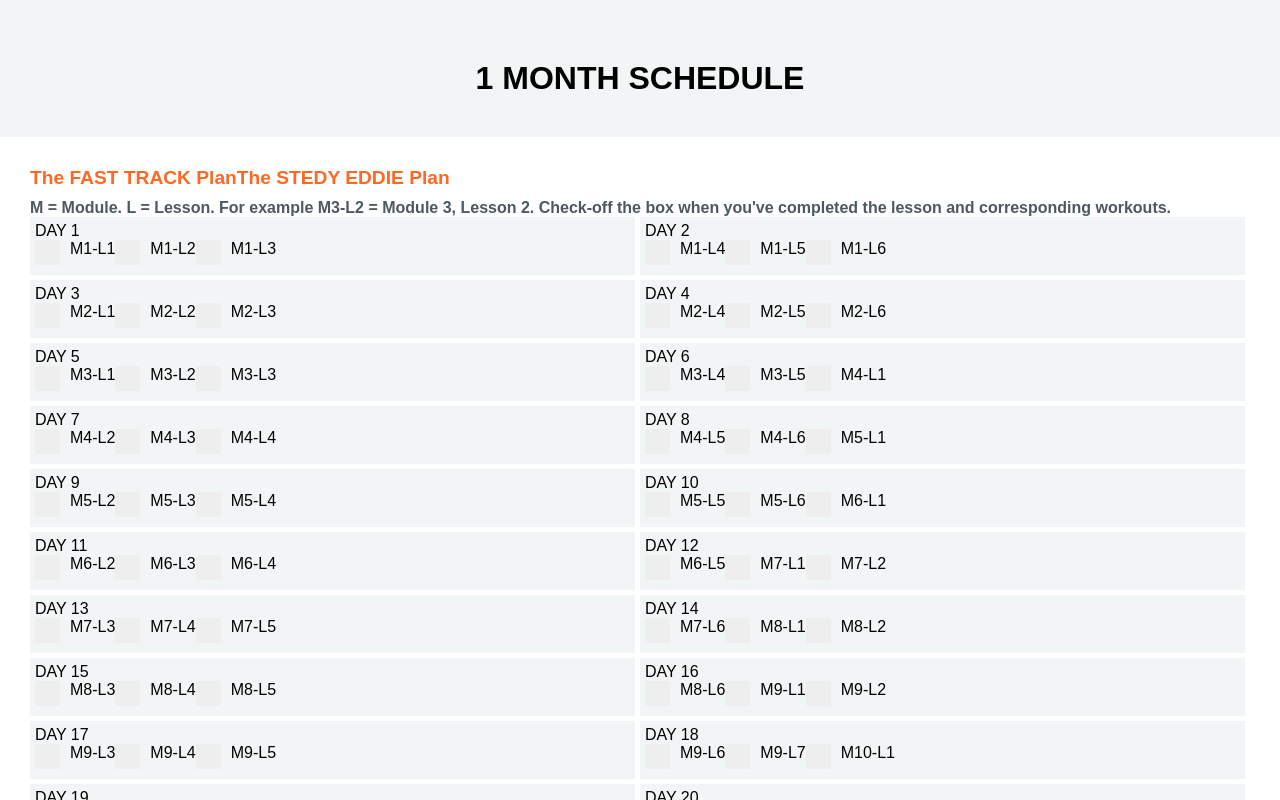
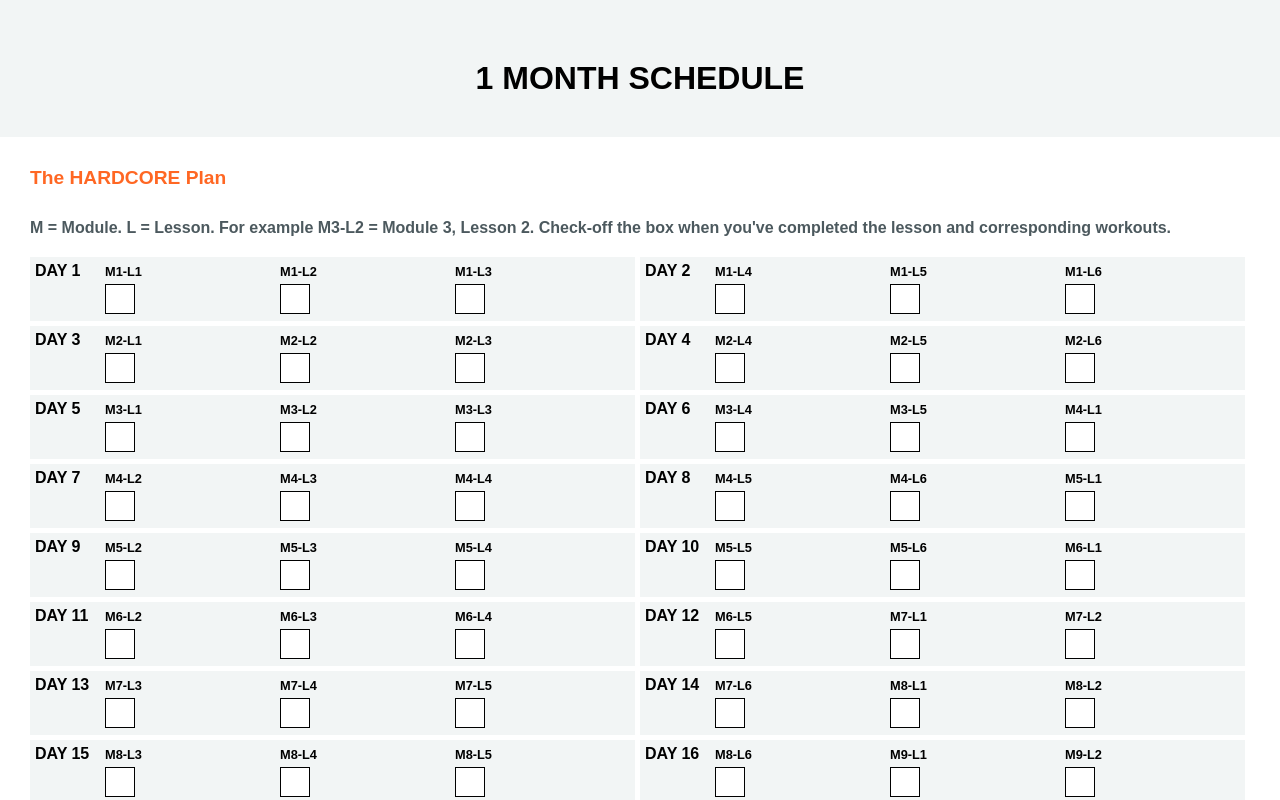
Before and after one commit to NicolasConstant/bassbuzz-progression, an Angular app: page / in a window 1280 px wide. Both pictures are taken after a click on the link "select 1 month". Shown: the top 800 px of the page. Built offline with nearby package versions, Linux system fonts and the light colour scheme.

Commit message:
lesson positionning

```diff
--- a/src/app/app.component.html
+++ b/src/app/app.component.html
@@ -24,9 +24,9 @@
         </a>
     </div>
     <div *ngIf="scheduleType !== 0">
-        <h2 *ngIf="scheduleType !== 1" class="content__title">The HARDCORE Plan</h2>
-        <h2 *ngIf="scheduleType !== 2" class="content__title">The FAST TRACK Plan</h2>
-        <h2 *ngIf="scheduleType !== 3" class="content__title">The STEDY EDDIE Plan</h2>
+        <h2 *ngIf="scheduleType === 1" class="content__title">The HARDCORE Plan</h2>
+        <h2 *ngIf="scheduleType === 2" class="content__title">The FAST TRACK Plan</h2>
+        <h2 *ngIf="scheduleType === 3" class="content__title">The STEDY EDDIE Plan</h2>
 
         <p class="content__description">M = Module. L = Lesson. For example M3-L2 = Module 3, Lesson 2. Check-off the box when you've completed the lesson and corresponding workouts.</p>
 
--- a/src/app/app.component.scss
+++ b/src/app/app.component.scss
@@ -18,13 +18,14 @@ $orange: #ff6723;
     padding: 0 30px;
 
     &__title {
-        margin: 30px 0 10px 0;
+        margin: 30px 0 30px 0;
         display: inline-block;
         color: #ff6723;
         font-size: 1.2em;
     }
 
     &__description {
+        margin: 0 0 20px 0;
         font-weight: bold;
         color: #4c595e;
     }
--- a/src/app/components/lesson/lesson.component.scss
+++ b/src/app/components/lesson/lesson.component.scss
@@ -1,7 +1,11 @@
 .container {
+    font-size: .8em;
+    font-weight: bold;
+    height: 40px;
+
     display: inline-block;
     position: relative;
-    padding-left: 35px;
+    // padding-left: 35px;
     margin-bottom: 12px;
     cursor: pointer;
     // font-size: 22px;
@@ -23,11 +27,13 @@
   /* Create a custom checkbox */
   .checkmark {
     position: absolute;
-    top: 0;
+    top: 20px;
     left: 0;
-    height: 25px;
-    width: 25px;
+    height: 30px;
+    width: 30px;
     background-color: #eee;
+    background-color: #fff;
+    border: 1px solid black;
   }
 
   /* On mouse-over, add a grey background color */
--- a/src/app/components/schedule/schedule.component.html
+++ b/src/app/components/schedule/schedule.component.html
@@ -2,9 +2,11 @@
     <div *ngIf="scheduleType === 1">
         <div *ngFor="let d of days">
             <div class="schedule__element schedule__day">
-                <div>DAY {{ d.name }}</div>
-                <div *ngFor="let l of d.lessons">
-                    <app-lesson class="lesson" [id]="l.id"></app-lesson>
+                <div class="schedule__day--title">DAY {{ d.name }}</div>
+                <div class="schedule__day--lessons">
+                    <div *ngFor="let l of d.lessons">
+                        <app-lesson class="schedule__day--lessons--lesson lesson" [id]="l.id"></app-lesson>
+                    </div>
                 </div>
             </div>
         </div>
@@ -14,7 +16,7 @@
             <div class="schedule__element schedule__month">
                 <div>WEEK {{ d.name }}</div>
                 <div *ngFor="let l of d.lessons">
-                    <app-lesson class="lesson"  [id]="l.id"></app-lesson>
+                    <app-lesson class="lesson" [id]="l.id"></app-lesson>
                 </div>
             </div>
         </div>
@@ -24,7 +26,7 @@
             <div class="schedule__element schedule__month-6">
                 <div>WEEK {{ d.name }}</div>
                 <div *ngFor="let l of d.lessons">
-                    <app-lesson class="lesson"  [id]="l.id"></app-lesson>
+                    <app-lesson class="lesson" [id]="l.id"></app-lesson>
                 </div>
             </div>
         </div>
--- a/src/app/components/schedule/schedule.component.scss
+++ b/src/app/components/schedule/schedule.component.scss
@@ -17,6 +17,22 @@ $light-gray: #f2f5f5;
         &:nth-child(odd){
             margin-right: 5px;
         }
+
+        &--title {
+            width: 70px;
+            font-weight: bold;
+            float: left;
+        }
+
+        &--lessons {
+            margin-left: 70px;
+            width: calc(100% - 70px);
+
+            &--lesson {
+                width: calc(100% / 3);
+                // outline: 1px solid greenyellow;
+            }
+        }
     }
 
     &__month {
```
